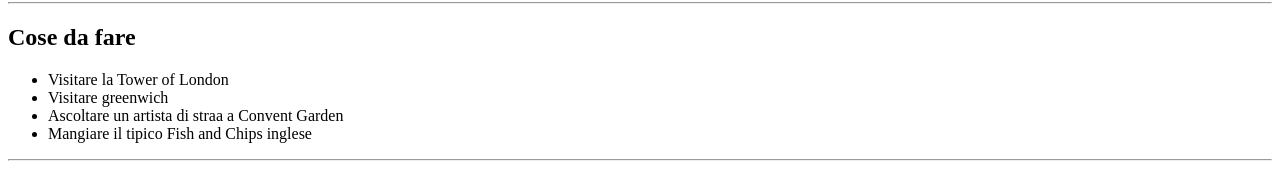
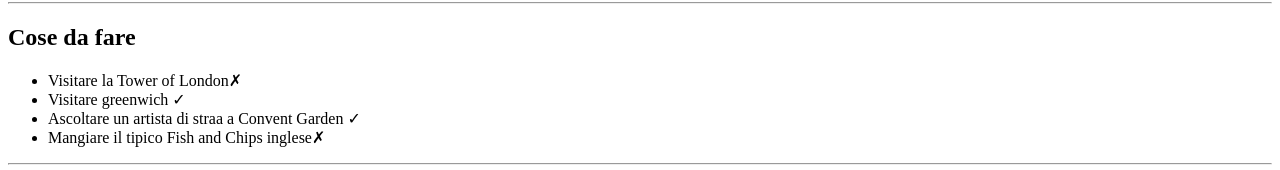
Before and after one commit to LucaBeltrami10/html-london-trip, a plain HTML site: page index.html in a window 1280 px wide. Shown: the part 879-1049 px from the top of the page. Drawn offline with Linux system fonts and the light colour scheme.

Commit message:
Inseriti simboli in "Cose da fare"

```diff
--- a/index.html
+++ b/index.html
@@ -45,10 +45,10 @@
         <hr>
         <h2>Cose da fare</h2>
         <ul>
-            <li>Visitare la Tower of London</li>
-            <li>Visitare greenwich</li>
-            <li>Ascoltare un artista di straa a Convent Garden</li>
-            <li>Mangiare il tipico Fish and Chips inglese</li>
+            <li>Visitare la Tower of London&#10007;</li>
+            <li>Visitare greenwich &#10003;</li>
+            <li>Ascoltare un artista di straa a Convent Garden &#10003;</li>
+            <li>Mangiare il tipico Fish and Chips inglese&#10007;</li>
         </ul>
         <hr>
     </main>
```
